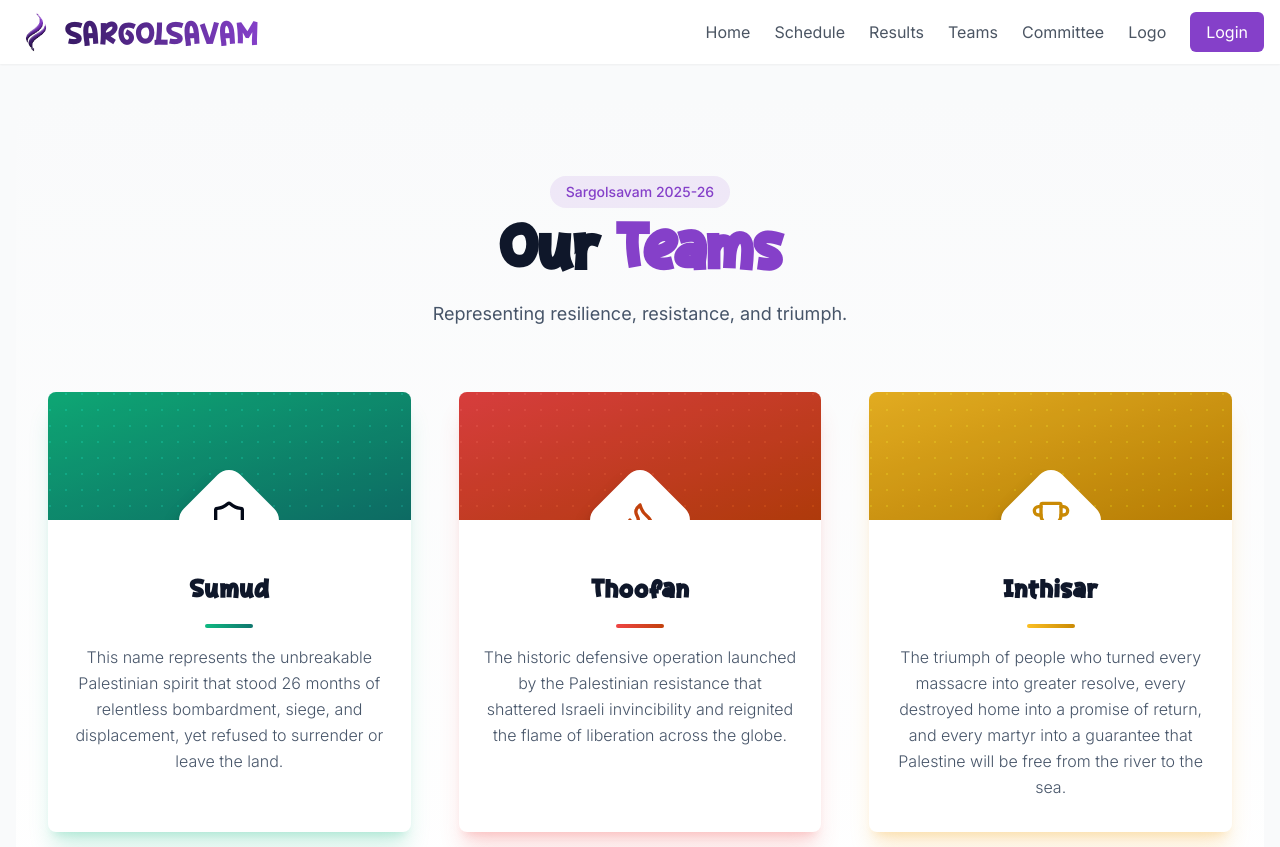
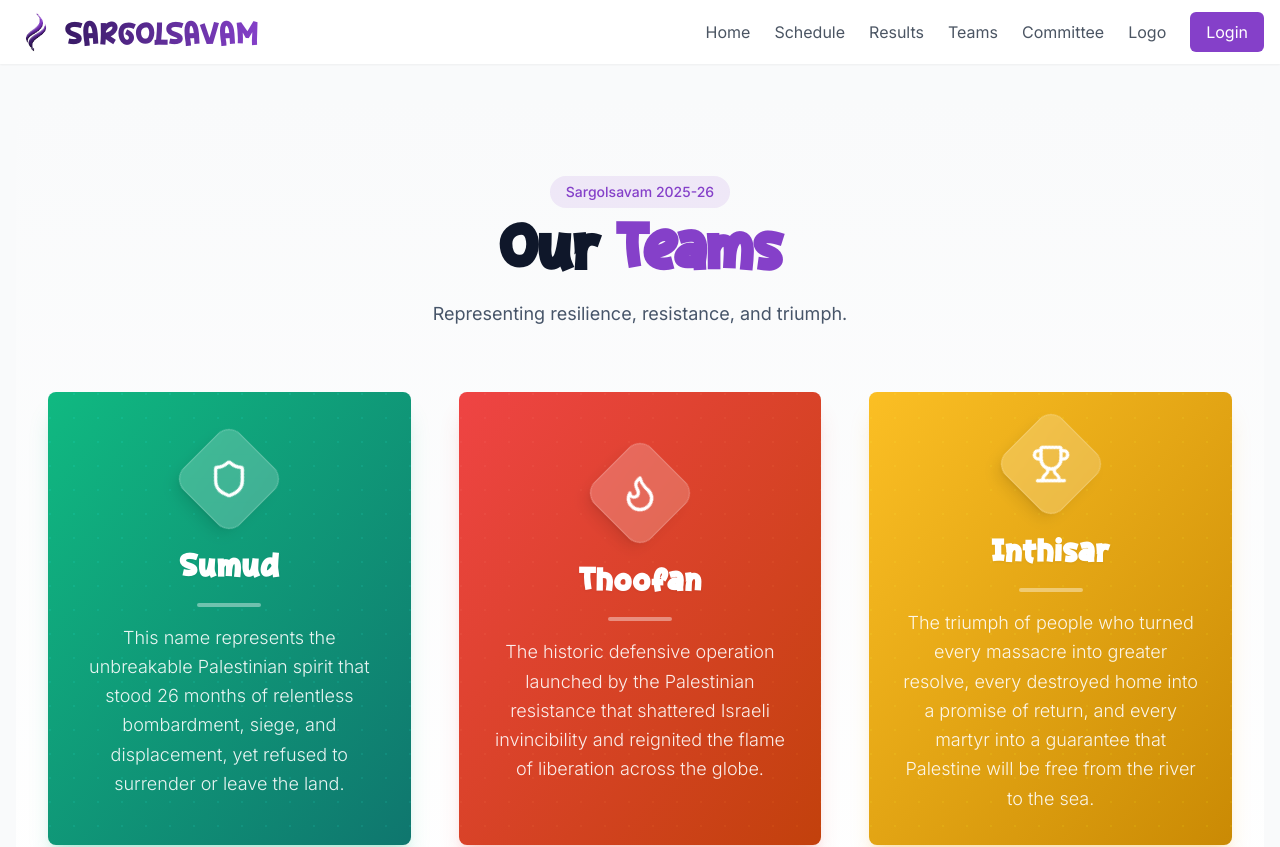
Before and after one commit to HaneenHyder/sargolsavam-website, a Next.js app in the folder frontend/: page /teams in a window 1280 px wide. Shown: the top 847 px of the page. Built offline with nearby package versions, Linux system fonts and the light colour scheme; no server answers.

Commit message:
feat: update teams page to full color theme

```diff
--- a/frontend/app/teams/page.tsx
+++ b/frontend/app/teams/page.tsx
@@ -12,7 +12,6 @@ const teams = [
         icon: Shield,
         gradient: "from-emerald-500 to-teal-700",
         shadow: "shadow-emerald-500/20",
-        bg: "bg-emerald-50"
     },
     {
         id: "thoofan",
@@ -21,7 +20,6 @@ const teams = [
         icon: Flame,
         gradient: "from-red-500 to-orange-700",
         shadow: "shadow-red-500/20",
-        bg: "bg-red-50"
     },
     {
         id: "inthisar",
@@ -30,7 +28,6 @@ const teams = [
         icon: Trophy,
         gradient: "from-amber-400 to-yellow-600",
         shadow: "shadow-amber-500/20",
-        bg: "bg-amber-50"
     }
 ];
 
@@ -71,29 +68,27 @@ export default function TeamsPage() {
                             animate={{ opacity: 1, y: 0 }}
                             transition={{ duration: 0.5, delay: index * 0.2 + 0.3 }}
                         >
-                            <Card className={`h-full border-0 overflow-hidden group hover:scale-105 transition-all duration-500 ${team.shadow} shadow-xl bg-white`}>
-                                {/* Header Background */}
-                                <div className={`h-32 bg-gradient-to-br ${team.gradient} relative overflow-hidden`}>
-                                    <div className="absolute inset-0 bg-black/10 group-hover:bg-transparent transition-colors duration-500" />
+                            <Card className={`h-full border-0 overflow-hidden relative group hover:scale-[1.02] transition-all duration-500 ${team.shadow} shadow-xl bg-gradient-to-br ${team.gradient}`}>
                                 {/* Abstract Pattern overlay */}
-                                    <div className="absolute inset-0 opacity-20 mix-blend-overlay"
-                                        style={{ backgroundImage: 'radial-gradient(circle at 2px 2px, white 1px, transparent 0)', backgroundSize: '16px 16px' }}>
+                                <div className="absolute inset-0 opacity-10 mix-blend-overlay"
+                                    style={{ backgroundImage: 'radial-gradient(circle at 2px 2px, white 1px, transparent 0)', backgroundSize: '24px 24px' }}>
                                 </div>
 
-                                    {/* Icon */}
-                                    <div className="absolute -bottom-10 left-1/2 -translate-x-1/2 w-20 h-20 bg-white rounded-2xl rotate-45 flex items-center justify-center shadow-lg z-10 group-hover:rotate-0 transition-transform duration-500">
-                                        <team.icon className={`w-10 h-10 ${team.gradient.split(' ')[1].replace('to-', 'text-')} -rotate-45 group-hover:rotate-0 transition-transform duration-500`} />
-                                    </div>
+                                <CardContent className="h-full flex flex-col items-center justify-center p-8 text-center space-y-8 relative z-10">
+                                    {/* Icon with Glass effect */}
+                                    <div className="w-20 h-20 bg-white/20 backdrop-blur-sm rounded-2xl rotate-45 flex items-center justify-center shadow-lg group-hover:rotate-0 transition-transform duration-500 border border-white/20">
+                                        <team.icon className="w-10 h-10 text-white -rotate-45 group-hover:rotate-0 transition-transform duration-500" />
                                     </div>
 
-                                <CardContent className="pt-14 pb-8 px-6 text-center space-y-4">
-                                    <h2 className="text-2xl font-bold text-slate-900 font-achiko tracking-wide">
+                                    <div className="space-y-4 w-full">
+                                        <h2 className="text-3xl font-bold text-white font-achiko tracking-wide drop-shadow-sm">
                                             {team.name}
                                         </h2>
-                                    <div className={`w-12 h-1 mx-auto rounded-full bg-gradient-to-r ${team.gradient}`} />
-                                    <p className="text-slate-600 leading-relaxed font-light">
+                                        <div className="w-16 h-1 mx-auto rounded-full bg-white/40" />
+                                        <p className="text-white/90 leading-relaxed font-light text-lg">
                                             {team.description}
                                         </p>
+                                    </div>
                                 </CardContent>
                             </Card>
                         </motion.div>
```
Lines whose indentation alone changed are shown as unchanged.
